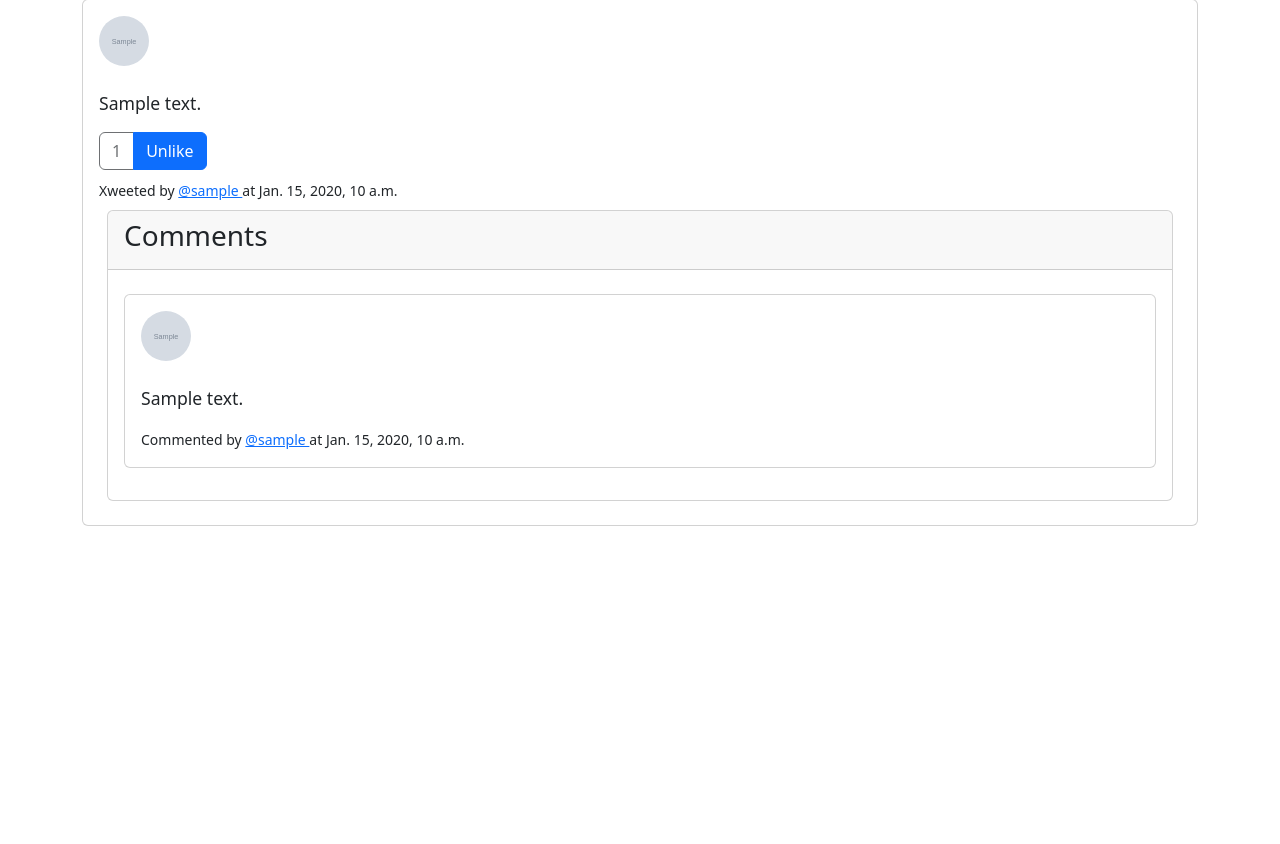
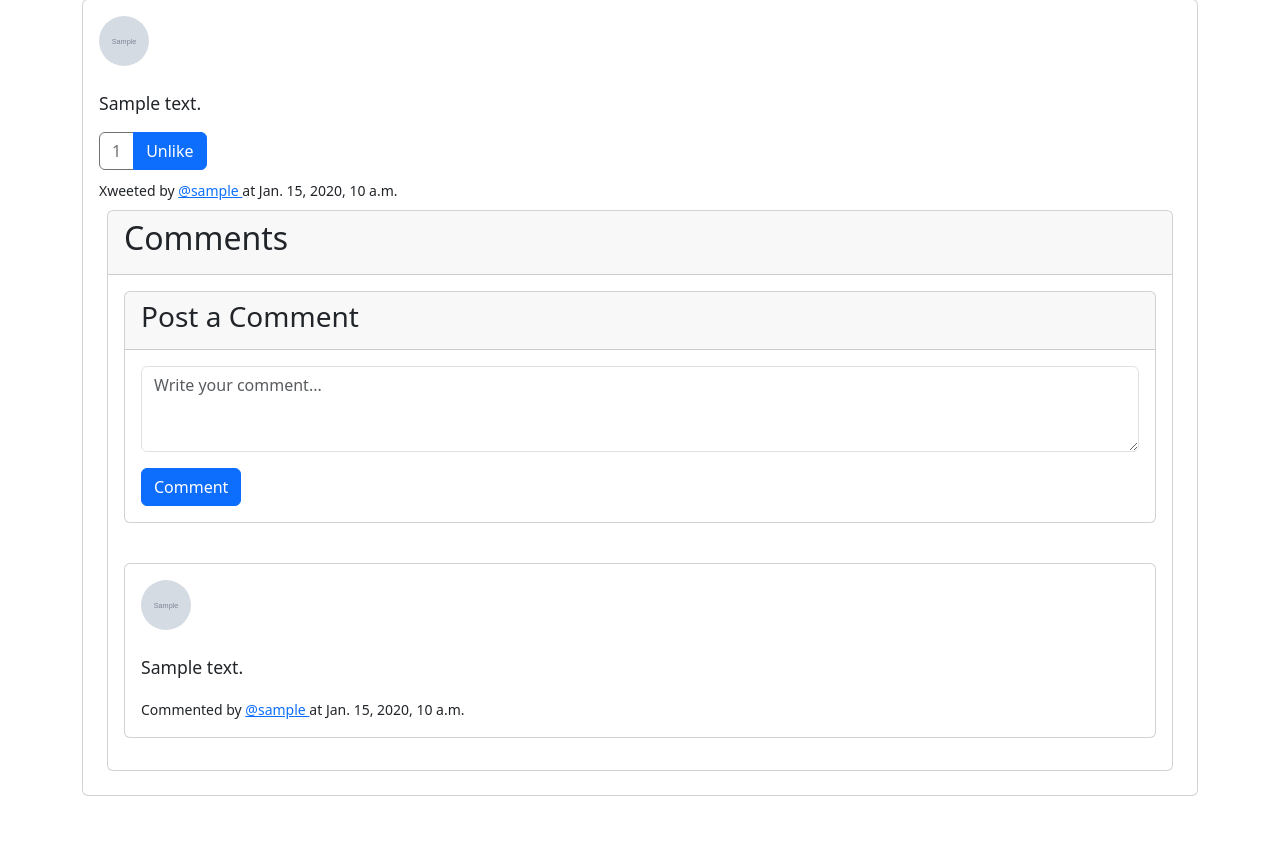
Before and after one commit to utshodebravestone/xwitter, a Django app: page /tweet/1 in a window 1280 px wide. Shown: the part 131-975 px from the top of the page. Before the commit the page ends 657 px from the top, so only its background shows below. Run offline with Django 4.2, Linux system fonts and the light colour scheme; a user stored in the database is signed in; tables that the repository leaves empty hold one stand-in row (values such as "Sample post"); grey boxes marked "Sample" are stand-in pictures.

Commit message:
added ability to commnet

```diff
--- a/base/forms.py
+++ b/base/forms.py
@@ -1,7 +1,7 @@
 from django import forms
 from django.contrib.auth.forms import UserCreationForm
 
-from .models import Tweet, Profile, User
+from .models import Tweet, Profile, User, Comment
 
 
 class TweetForm(forms.ModelForm):
@@ -13,6 +13,17 @@ class TweetForm(forms.ModelForm):
     class Meta:
         model = Tweet
         exclude = ('user', 'likes')
+
+
+class CommentForm(forms.ModelForm):
+    text = forms.CharField(max_length=200, required=True, widget=forms.widgets.Textarea(
+        attrs={'placeholder': 'Write your comment...',
+               'class': 'form-control', 'rows': '3'}
+    ), label='')
+
+    class Meta:
+        model = Comment
+        exclude = ('user', 'tweet')
 
 
 class RegisterForm(UserCreationForm):
--- a/base/models.py
+++ b/base/models.py
@@ -15,8 +15,8 @@ class Profile(models.Model):
 
 
 class Tweet(models.Model):
-    user = models.ForeignKey(User, related_name='tweets',
-                             on_delete=models.DO_NOTHING)
+    user = models.ForeignKey(
+        User, related_name='tweets', on_delete=models.CASCADE)
     text = models.CharField(max_length=200)
     likes = models.ManyToManyField(User, related_name='liked_by', blank=True)
     created_at = models.DateTimeField(auto_now=True)
@@ -29,7 +29,8 @@ class Tweet(models.Model):
 
 
 class Comment(models.Model):
-    user = models.OneToOneField(User, on_delete=models.CASCADE)
+    user = models.ForeignKey(
+        User, related_name='comments', on_delete=models.CASCADE)
     tweet = models.ForeignKey(Tweet, related_name='comments',
                               on_delete=models.DO_NOTHING)
     text = models.CharField(max_length=200)
--- a/base/views.py
+++ b/base/views.py
@@ -4,7 +4,7 @@ from django.contrib.auth import authenticate, login, logout
 from django.db.models import Count
 
 from .models import Profile, Tweet, User
-from .forms import TweetForm, RegisterForm, ProfilePictureForm
+from .forms import TweetForm, RegisterForm, ProfilePictureForm, CommentForm
 
 
 def feed_view(request):
@@ -157,9 +157,22 @@ def like_view(request, pk):
 
 
 def tweet_view(request, pk):
+    form = CommentForm(request.POST or None)
     if request.user.is_authenticated:
         tweet = get_object_or_404(Tweet, id=pk)
-        return render(request, 'base/tweet.html', {'tweet': tweet})
+        if request.method == 'POST':
+            if form.is_valid():
+                comment = form.save(commit=False)
+                comment.user_id = request.user.id
+                comment.tweet = tweet
+                comment.save()
+                messages.success(
+                    request, "commented successfully")
+                return redirect(f'/tweet/{tweet.pk}')
+            else:
+                messages.warning(
+                    request, "got invalid data")
+        return render(request, 'base/tweet.html', {'tweet': tweet, 'form': form})
     else:
         messages.warning(
             request, "you can't access tweet page unless you are logged in")
--- a/templates/base/tweet.html
+++ b/templates/base/tweet.html
@@ -60,8 +60,19 @@
 
     <div class="card m-2">
       <div class="card-header">
-        <h3>Comments</h3>
+        <h2>Comments</h2>
       </div>
+      <form method="post" class="card m-3">
+        <div class="card-header">
+          <h3>Post a Comment</h3>
+        </div>
+        <div class="card-body">
+          {% csrf_token %}
+          <!--  -->
+          {{ form.as_p }}
+          <button type="submit" class="btn btn-primary">Comment</button>
+        </div>
+      </form>
       <ul class="card-body">
         {% for comment in tweet.comments.all %}
         <li class="card mt-2">
```
Also changed, not shown: base/migrations/0007_alter_comment_user_alter_tweet_user.py (added).
